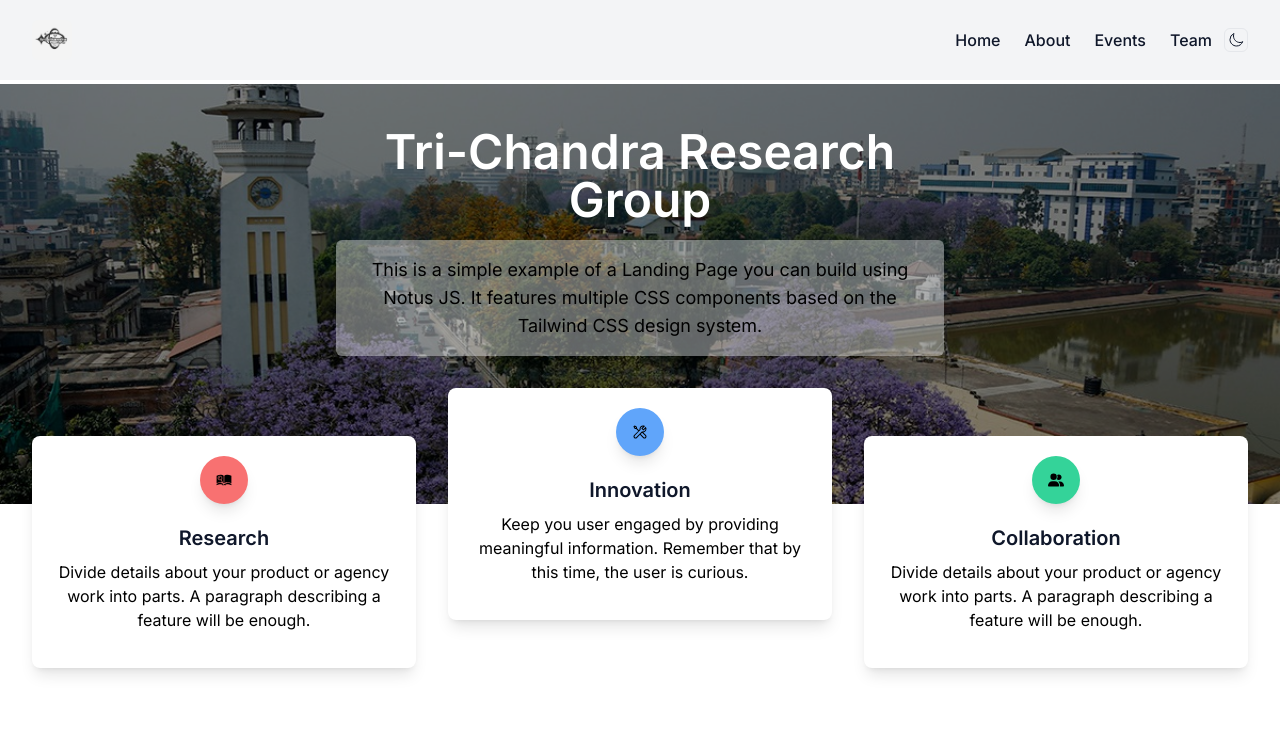
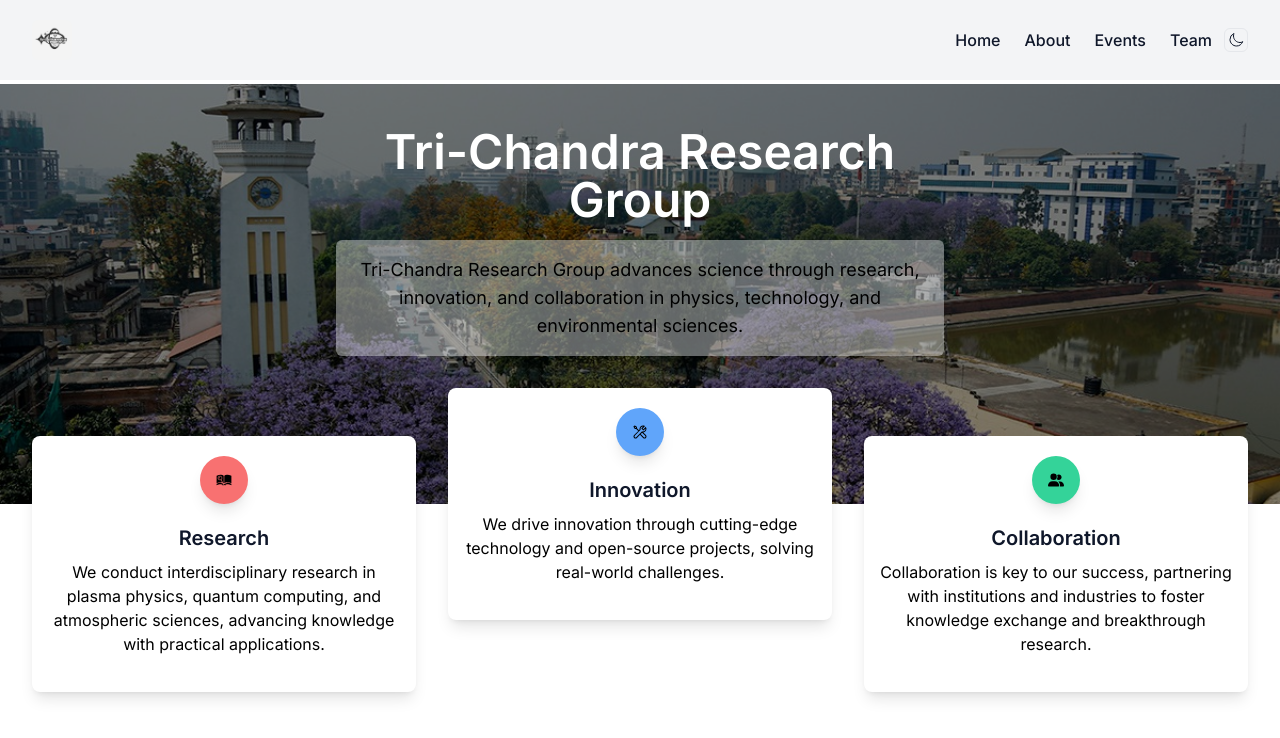
Before and after one commit to jsdhami/www.tcresearchgroup.edu.np, a Next.js app: page / in a window 1280 px wide. Shown: the top 738 px of the page. Built offline with nearby package versions, Linux system fonts and the light colour scheme.

Commit message:
added much

```diff
--- a/src/app/about/page.tsx
+++ b/src/app/about/page.tsx
@@ -2,7 +2,13 @@ import React from 'react'
 
 const page = () => {
   return (
-    <div>page</div>
+    <>
+    <div className="flex flex-col items-center justify-center min-h-screen py-2 z-1">
+        <h1 className="text-3xl font-bold">About US</h1>
+        <p className="mt-3 text-md">.........................!</p>
+
+    </div>
+    </>
   )
 }
 
--- a/src/app/layout.tsx
+++ b/src/app/layout.tsx
@@ -21,7 +21,7 @@ export default function RootLayout({ children }: RootLayoutProps) {
   return (
     <html lang="en">
       <body className={`antialiased min-h-screen bg-white dark:bg-slate-950 text-slate-900 dark:text-slate-50 ${inter.className}`}>
-        <ThemeProvider attribute="class" defaultTheme="system" enableSystem>
+        <ThemeProvider attribute="class" defaultTheme="light" enableSystem>
           <Header/>
             <div className="pt-16">
               {children}
--- a/src/app/team/page.tsx
+++ b/src/app/team/page.tsx
@@ -2,7 +2,13 @@ import React from 'react'
 
 const page = () => {
   return (
-    <div>page</div>
+    <>
+    <div className="flex flex-col items-center justify-center min-h-screen py-2 z-1">
+        <h1 className="text-3xl font-bold">Our Team</h1>
+        <p className="mt-3 text-md">.........................!</p>
+
+    </div>
+    </>
   )
 }
 
--- a/src/components/hero/hero.tsx
+++ b/src/components/hero/hero.tsx
@@ -21,9 +21,7 @@ const hero = () => {
                                                             Tri-Chandra Research Group
                                                       </div>
                                                       <div className="mt-4 text-lg bg-slate-50  rounded-md p-4 dark:bg-slate-950 bg-opacity-40 dark:bg-opacity-40 text-black dark:text-white">
-                                                            This is a simple example of a Landing Page you can build using
-                                                            Notus JS. It features multiple CSS components based on the
-                                                            Tailwind CSS design system.
+                                                      Tri-Chandra Research Group advances science through research, innovation, and collaboration in physics, technology, and environmental sciences.
                                                       </div>
                                                 </div>
                                           </div>
@@ -46,8 +44,7 @@ const hero = () => {
                                                                   </div>
                                                                   <h6 className="text-xl font-semibold">Research</h6>
                                                                   <p className="mt-2 mb-4 text-black dark:text-white">
-                                                                        Divide details about your product or agency work into parts.
-                                                                        A paragraph describing a feature will be enough.
+                                                                  We conduct interdisciplinary research in plasma physics, quantum computing, and atmospheric sciences, advancing knowledge with practical applications.
                                                                   </p>
                                                             </div>
                                                       </div>
@@ -61,8 +58,7 @@ const hero = () => {
                                                                   </div>
                                                                   <h6 className="text-xl font-semibold">Innovation </h6>
                                                                   <p className="mt-2 mb-4 text-black dark:text-white">
-                                                                        Keep you user engaged by providing meaningful information.
-                                                                        Remember that by this time, the user is curious.
+                                                                  We drive innovation through cutting-edge technology and open-source projects, solving real-world challenges.
                                                                   </p>
                                                             </div>
                                                       </div>
@@ -76,8 +72,7 @@ const hero = () => {
                                                                   </div>
                                                                   <h6 className="text-xl font-semibold">Collaboration</h6>
                                                                   <p className="mt-2 mb-4 text-black dark:text-white">
-                                                                        Divide details about your product or agency work into parts.
-                                                                        A paragraph describing a feature will be enough.
+                                                                  Collaboration is key to our success, partnering with institutions and industries to foster knowledge exchange and breakthrough research.
                                                                   </p>
                                                             </div>
                                                       </div>
```
